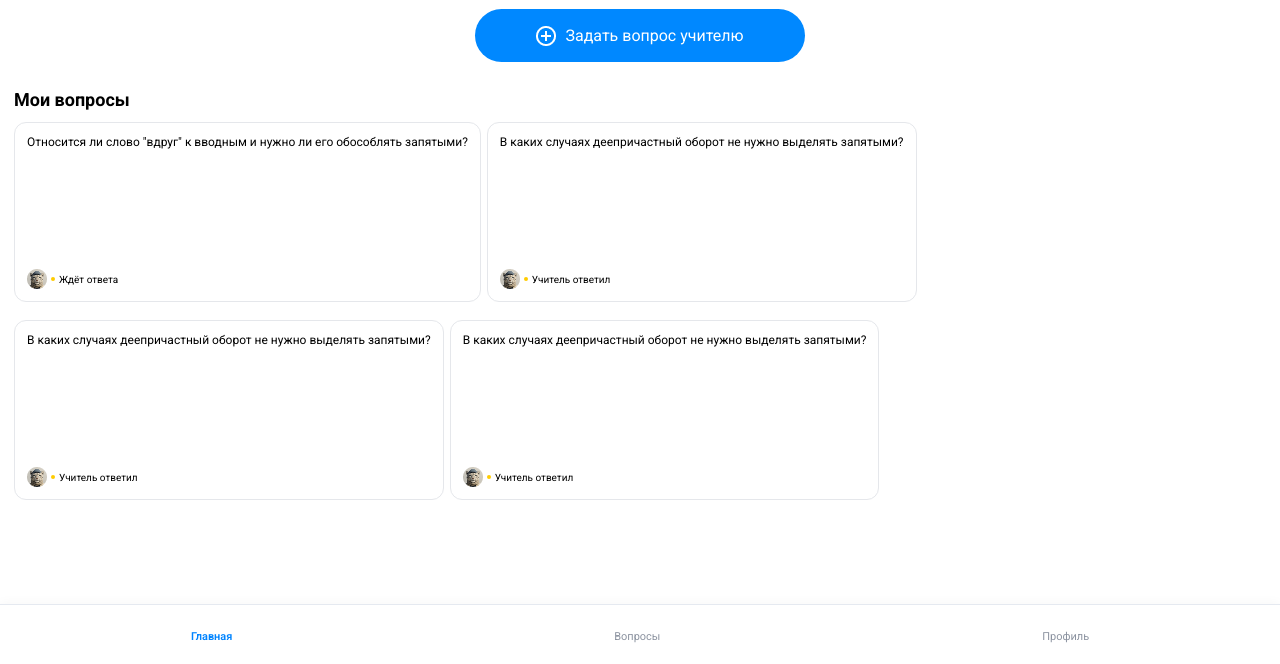
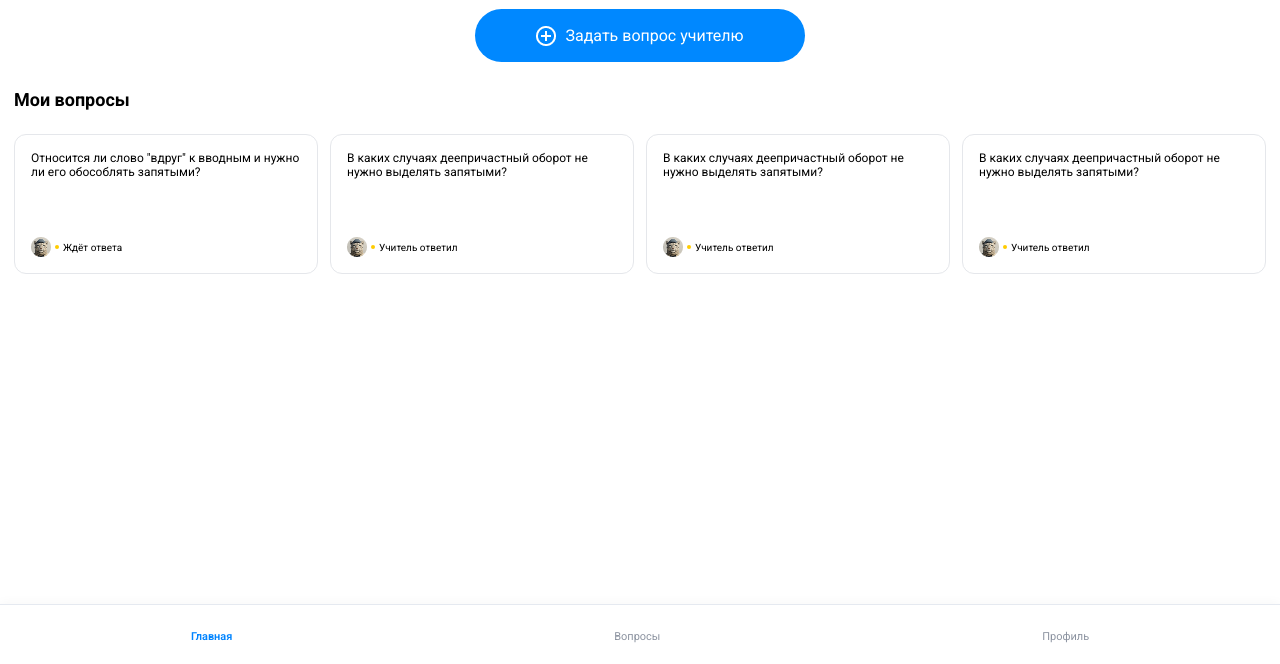
Before and after one commit to matyukha-chekhovskiy/EstOtvet, a plain HTML site: page web-ui/home/index.html in a window 1280 px wide. Shown: the part 136-800 px from the top of the page. Drawn offline with Linux system fonts and the light colour scheme.

Commit message:
адаптация карточек вопросов

```diff
--- a/web-ui/home/home.css
+++ b/web-ui/home/home.css
@@ -134,21 +134,22 @@ body
 	}
 
 	.mainBlocksQuestions {
-		display: flex;
-		flex-wrap: wrap;
-		gap: 6px;
-		justify-content: flex-start;
+		display: grid;
+		grid-template-columns: repeat(auto-fill, minmax(250px, 1fr));
+		gap: 12px;
+		margin-top: 12px;
+		width: 100%;
 
 		.cards {
 			display: flex;
 			flex-direction: column;
 			justify-content: space-between;
-			gap: 9px;
+			gap: 16px;
 			border: 1px solid #E5E7EB;
 			border-radius: 12px;
-			width: max-content;
-			min-height: 180px;
-			padding: 12px;
+			width: 100%;
+			min-height: 140px;
+			padding: 16px;
 			margin-top: 12px;
 
 			p {
```
